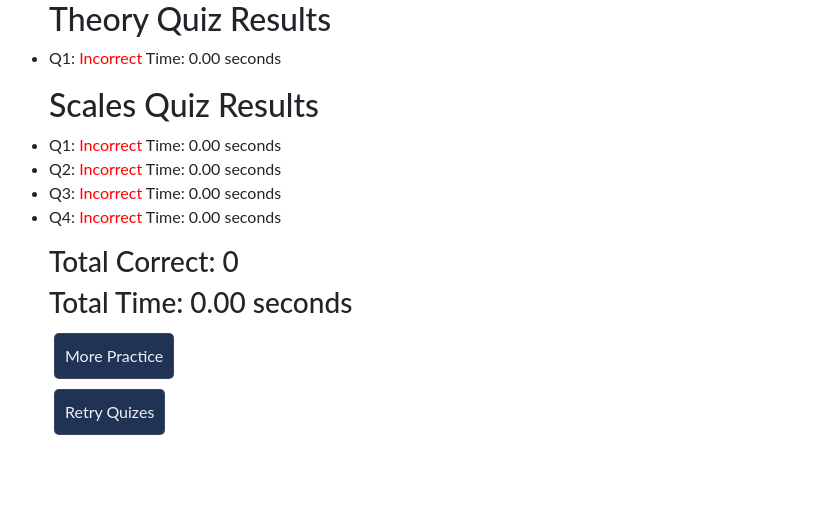
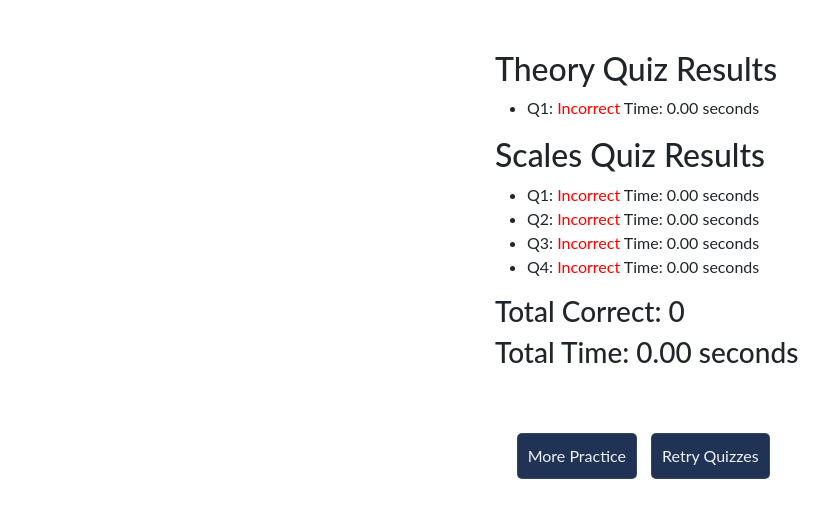
Before and after one commit to RichardSCS/ui-piano-scales, a Flask app: page /results in a window 1280 px wide. Shown: the part 84-602 px from the top of the page, without its empty margins (45-874 px from the left). Run offline with Flask 3, Linux system fonts and the light colour scheme; some libraries are stand-ins or nearby versions; some web fonts are replaced.

Commit message:
PK Centered results page

```diff
--- a/ui-paino-project/static/main.css
+++ b/ui-paino-project/static/main.css
@@ -421,3 +421,11 @@ body{
 
 
 }
+.res-adjust{
+    margin-top: 50px;
+    margin-left: 300px;
+}
+.res-adjust-2{
+    margin-top: 50px;
+    margin-left: 320px;
+}
--- a/ui-paino-project/templates/results.html
+++ b/ui-paino-project/templates/results.html
@@ -2,9 +2,11 @@
 
 {% block content %}
 <div class="container-fluid view-page">
-    <div class="row">
+    <div class="row justify-content-center res-adjust"> <!-- Add justify-content-center class here -->
+        <div class="col-md-8"> <!-- Add column classes to control width -->
             <h2>Theory Quiz Results</h2>
-        <ul><li>Q1: <span
+            <ul>
+                <li>Q1: <span
                     {% if quiz_results.theory %}
                       class="correct">Correct
                     {% else %}
@@ -13,7 +15,8 @@
             </ul>
 
             <h2>Scales Quiz Results</h2>
-        <ul><li>Q1: <span
+            <ul>
+                <li>Q1: <span
                     {% if quiz_results.scales %}
                       class="correct">Correct
                     {% else %}
@@ -40,13 +43,15 @@
             </ul>
             <h3>Total Correct: {{total_correct}}</h3>
             <h3>Total Time: {{ '%.2f' % total_time}} seconds</h3>
-        <!-- Add more sections for other categories as needed -->
         </div>
+    </div>
+    <div class="row justify-content-center res-adjust-2"> <!-- Add justify-content-center class here -->
+        <div class="col-md-8"> <!-- Add column classes to control width -->
             <div class="button-div-2">
                 <a href="/practice" class="btn button-std">More Practice</a>
+                <a href="/restart" class="btn button-std">Retry Quizzes</a>
             </div>
-<div class="button-div-2">
-    <a href="/restart" class="btn button-std">Retry Quizes</a>
+        </div>
     </div>
 </div>
 {% endblock %}
```
Lines whose indentation alone changed are shown as unchanged.
